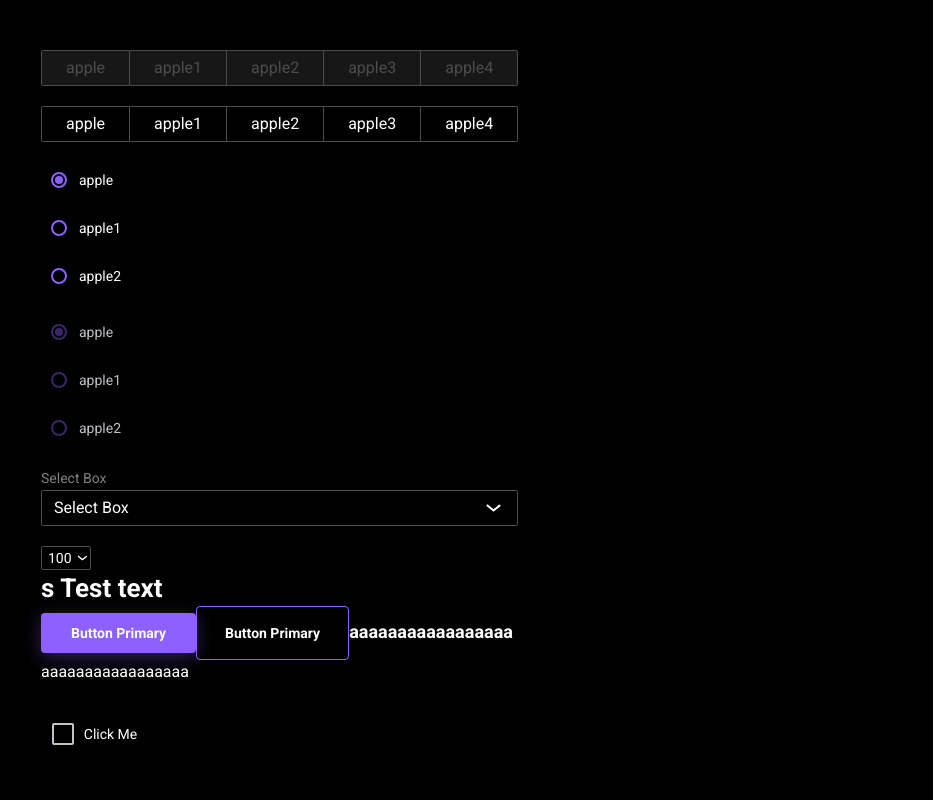
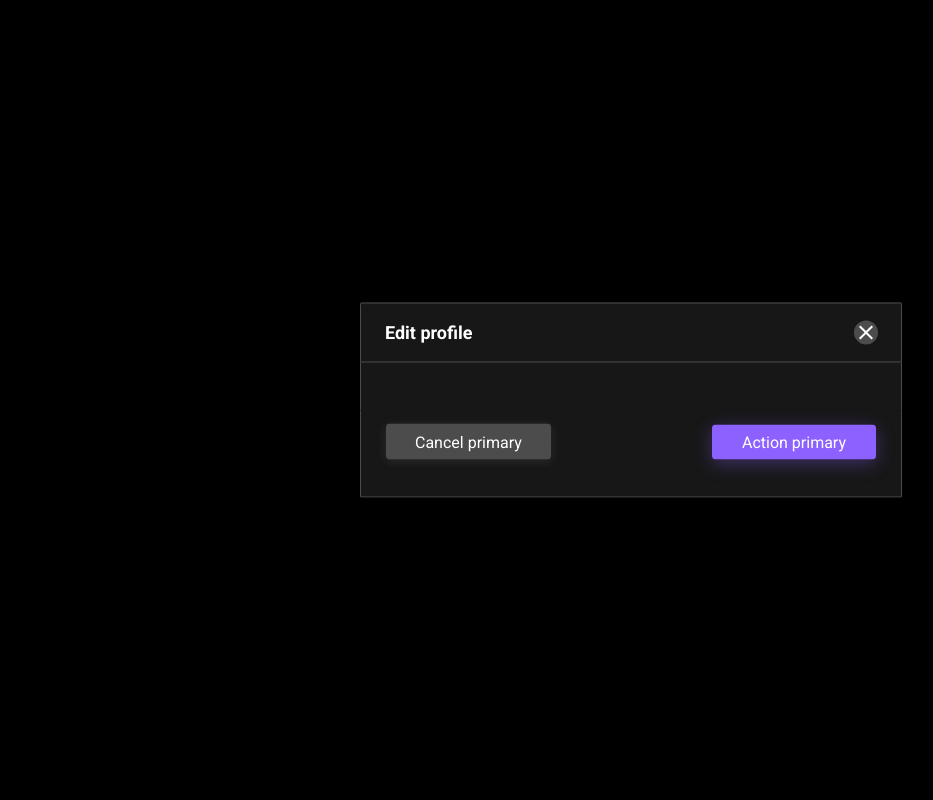
Before and after one commit to NeverwinterNights/saturday, a React (Vite) app: page / in a window 1280 px wide. Shown: the top 800 px of the page, without its empty margins (9-942 px from the left). Built offline with nearby package versions, Linux system fonts and the light colour scheme.

Commit message:
feat(Modals): add modals component

```diff
--- a/package.json
+++ b/package.json
@@ -16,6 +16,7 @@
     "@fontsource/roboto": "^5.0.3",
     "@radix-ui/react-avatar": "^1.0.3",
     "@radix-ui/react-checkbox": "^1.0.4",
+    "@radix-ui/react-dialog": "^1.0.4",
     "@radix-ui/react-dropdown-menu": "^2.0.5",
     "@radix-ui/react-form": "^0.0.3",
     "@radix-ui/react-label": "^2.0.2",
--- a/src/App.tsx
+++ b/src/App.tsx
@@ -5,6 +5,7 @@ import { Button } from './components/ui/button'
 import { CheckboxItem } from './components/ui/checkbox'
 import { Dropdown, DropdownItemWithIcon } from './components/ui/dropdown'
 import { Input } from './components/ui/input'
+import { Modals } from './components/ui/modals'
 import { RadioGroup } from './components/ui/radio-group'
 import { Select } from './components/ui/select'
 import { Tab, TabsType } from './components/ui/tabs'
@@ -36,81 +37,87 @@ export function App() {
   return (
     <div style={{ padding: '50px' }}>
       <div style={{ display: 'flex', flexDirection: 'column', gap: '20px' }}>
-        <Tab disabled tabs={optionsTabs} />
-        <Tab tabs={optionsTabs} />
-        <RadioGroup
-          options={optionsPrimary}
-          defaultValue={'apple'}
-          onValueChange={e => console.log(e)}
+        <Modals
+          title={'Edit profile'}
+          renderActionButton={() => <Button>Action primary</Button>}
+          renderCancelButton={() => <Button variant={'secondary'}>Cancel primary</Button>}
         />
-        <RadioGroup
-          options={optionsPrimary}
-          defaultValue={'apple'}
-          onValueChange={e => console.log(e)}
-          disabled
-        />
-        <Select
-          label={'Select Box'}
-          options={optionsPrimary}
-          value={valuePrimary}
-          onChange={e => setValuePrimary(e)}
-          width={'100%'}
-        />
-        <Select
-          variant={'pagination'}
-          options={optionsPagination}
-          value={valuePagination}
-          onChange={e => setValuePagination(e)}
-          width={'50px'}
-        />
+        {/*  <Tab disabled tabs={optionsTabs} />*/}
+        {/*  <Tab tabs={optionsTabs} />*/}
+        {/*  <RadioGroup*/}
+        {/*    options={optionsPrimary}*/}
+        {/*    defaultValue={'apple'}*/}
+        {/*    onValueChange={e => console.log(e)}*/}
+        {/*  />*/}
+        {/*  <RadioGroup*/}
+        {/*    options={optionsPrimary}*/}
+        {/*    defaultValue={'apple'}*/}
+        {/*    onValueChange={e => console.log(e)}*/}
+        {/*    disabled*/}
+        {/*  />*/}
+        {/*  <Select*/}
+        {/*    label={'Select Box'}*/}
+        {/*    options={optionsPrimary}*/}
+        {/*    value={valuePrimary}*/}
+        {/*    onChange={e => setValuePrimary(e)}*/}
+        {/*    width={'100%'}*/}
+        {/*  />*/}
+        {/*  <Select*/}
+        {/*    variant={'pagination'}*/}
+        {/*    options={optionsPagination}*/}
+        {/*    value={valuePagination}*/}
+        {/*    onChange={e => setValuePagination(e)}*/}
+        {/*    width={'50px'}*/}
+        {/*  />*/}
+        {/*</div>*/}
+        {/*<Typography variant="large" as="h1">*/}
+        {/*  s Test text*/}
+        {/*</Typography>*/}
+        {/*<Button variant="primary">*/}
+        {/*  <Typography color="inherit" variant="subtitle2">*/}
+        {/*    Button Primary*/}
+        {/*  </Typography>*/}
+        {/*</Button>*/}
+        {/*<Button variant="tertiary">*/}
+        {/*  <Typography color="inherit" variant="subtitle2">*/}
+        {/*    Button Primary*/}
+        {/*  </Typography>*/}
+        {/*</Button>*/}
+        {/*<Typography variant="h2" as="span">*/}
+        {/*  aaaaaaaaaaaaaaaaa*/}
+        {/*</Typography>*/}
+        {/*<Typography>aaaaaaaaaaaaaaaaa</Typography>*/}
+        {/*<div*/}
+        {/*  style={{*/}
+        {/*    width: 100,*/}
+        {/*    height: 100,*/}
+        {/*    display: 'flex',*/}
+        {/*    alignItems: 'center',*/}
+        {/*    justifyContent: 'center',*/}
+        {/*  }}*/}
+        {/*>*/}
+        {/*  <CheckboxItem label={'Click Me'} disabled={false} />*/}
+        {/*</div>*/}
+        {/*<div style={{ padding: 30 }}>*/}
+        {/*  <Input*/}
+        {/*    onChange={() => {}}*/}
+        {/*    value={''}*/}
+        {/*    label="Mail"*/}
+        {/*    placeholder={'Test input'}*/}
+        {/*    type="password"*/}
+        {/*  ></Input>*/}
+        {/*</div>*/}
+        {/*<div style={{ padding: 30 }}>*/}
+        {/*  <Input onChange={() => {}} value={''} searchInput placeholder={'Test input'}></Input>*/}
+        {/*</div>*/}
+
+        {/*<Dropdown>*/}
+        {/*  <>*/}
+        {/*    <DropdownItemWithIcon icon={<Eye />} text="Изменить" onSelect={() => {}} />*/}
+        {/*    <DropdownItemWithIcon icon={<Eye />} text="Удалить" onSelect={() => {}} />*/}
+        {/*  </>*/}
+        {/*</Dropdown>*/}
       </div>
-      <Typography variant="large" as="h1">
-        s Test text
-      </Typography>
-      <Button variant="primary">
-        <Typography color="inherit" variant="subtitle2">
-          Button Primary
-        </Typography>
-      </Button>
-      <Button variant="tertiary">
-        <Typography color="inherit" variant="subtitle2">
-          Button Primary
-        </Typography>
-      </Button>
-      <Typography variant="h2" as="span">
-        aaaaaaaaaaaaaaaaa
-      </Typography>
-      <Typography>aaaaaaaaaaaaaaaaa</Typography>
-      <div
-        style={{
-          width: 100,
-          height: 100,
-          display: 'flex',
-          alignItems: 'center',
-          justifyContent: 'center',
-        }}
-      >
-        <CheckboxItem label={'Click Me'} disabled={false} />
-      </div>
-      <div style={{ padding: 30 }}>
-        <Input
-          onChange={() => {}}
-          value={''}
-          label="Mail"
-          placeholder={'Test input'}
-          type="password"
-        ></Input>
-      </div>
-      <div style={{ padding: 30 }}>
-        <Input onChange={() => {}} value={''} searchInput placeholder={'Test input'}></Input>
-      </div>
-
-      <Dropdown>
-        <>
-          <DropdownItemWithIcon icon={<Eye />} text="Изменить" onSelect={() => {}} />
-          <DropdownItemWithIcon icon={<Eye />} text="Удалить" onSelect={() => {}} />
-        </>
-      </Dropdown>
     </div>
   )
 }
--- /dev/null
+++ b/src/assets/icons/CloseModal.tsx
@@ -0,0 +1,24 @@
+import { SVGProps } from 'react'
+
+export const CloseModal = (props: SVGProps<SVGSVGElement>) => (
+  <svg
+    width={24}
+    height={24}
+    viewBox="0 0 24 24"
+    fill="none"
+    xmlns="http://www.w3.org/2000/svg"
+    {...props}
+  >
+    <g clipPath="url(#clip0_5928_8175)">
+      <path
+        d="M19 6.41L17.59 5L12 10.59L6.41 5L5 6.41L10.59 12L5 17.59L6.41 19L12 13.41L17.59 19L19 17.59L13.41 12L19 6.41Z"
+        fill="white"
+      />
+    </g>
+    <defs>
+      <clipPath id="clip0_5928_8175">
+        <rect width={24} height={24} fill="white" />
+      </clipPath>
+    </defs>
+  </svg>
+)
--- /dev/null
+++ b/src/components/ui/modals/index.tsx
@@ -0,0 +1 @@
+export * from './modals.tsx'
--- /dev/null
+++ b/src/components/ui/modals/modals.module.scss
@@ -0,0 +1,110 @@
+.DialogOverlay {
+  position: fixed;
+  inset: 0;
+  opacity: 0.7;
+  animation: overlayShow 450ms cubic-bezier(0.16, 1, 0.3, 1);
+}
+
+.DialogContent {
+  position: fixed;
+  top: 50%;
+  left: 50%;
+  transform: translate(-50%, -50%);
+
+  width: 542px;
+
+  background-color: var(--color-dark-700);
+
+  animation: overlayShow 450ms cubic-bezier(0.16, 1, 0.3, 1);
+
+  &:focus {
+    outline: none;
+  }
+}
+
+.header {
+  display: flex;
+  align-items: center;
+  justify-content: space-between;
+
+  height: 60px;
+  padding: 18px 24px;
+
+  border: 1px solid var(--color-dark-500);
+  border-radius: 2px 2px 0 0;
+}
+
+.content {
+  display: flex;
+  gap: 24px;
+
+  padding: 24px 0;
+
+  border-right: 1px solid var(--color-dark-500);
+  border-left: 1px solid var(--color-dark-500);
+}
+
+.footer {
+  display: flex;
+  align-items: center;
+  justify-content: space-between;
+
+  width: 100%;
+  padding: 12px 24px 36px;
+
+  border: 1px solid var(--color-dark-500);
+  border-top: none;
+  border-radius: 0 0 2px 2px;
+
+  .actionBtn {
+    justify-content: end;
+  }
+}
+
+.IconButton {
+  all: unset;
+
+  cursor: pointer;
+
+  position: absolute;
+  top: 18px;
+  right: 24px;
+
+  outline: none;
+
+  &:hover svg {
+    background-color: var(--color-dark-500);
+    border-radius: 50%;
+  }
+
+  &:focus {
+    outline: none;
+
+    svg {
+      background-color: var(--color-dark-500);
+      border-radius: 50%;
+    }
+  }
+}
+
+@keyframes overlayShow {
+  from {
+    opacity: 0;
+  }
+
+  to {
+    opacity: 1;
+  }
+}
+
+@keyframes contentShow {
+  from {
+    transform: translate(-50%, -48%) scale(0.96);
+    opacity: 0;
+  }
+
+  to {
+    transform: translate(-50%, -50%) scale(1);
+    opacity: 1;
+  }
+}
--- /dev/null
+++ b/src/components/ui/modals/modals.tsx
@@ -0,0 +1,49 @@
+import { ComponentProps, FC, ReactNode } from 'react'
+
+import * as Dialog from '@radix-ui/react-dialog'
+
+import { CloseModal } from '../../../assets/icons/CloseModal.tsx'
+import { Typography } from '../../../components/ui/typography'
+
+import s from './modals.module.scss'
+
+export type ModalsType = {
+  children?: ReactNode
+  title?: string
+  renderCancelButton?: () => ReactNode
+  renderActionButton?: () => ReactNode
+  onOpenChange?: (value: boolean) => void
+} & ComponentProps<'div'>
+
+export const Modals: FC<ModalsType> = ({
+  children,
+  title,
+  onOpenChange,
+  renderActionButton,
+  renderCancelButton,
+}) => {
+  return (
+    <Dialog.Root open onOpenChange={onOpenChange}>
+      <Dialog.Portal>
+        <Dialog.Overlay className={s.DialogOverlay} />
+        <Dialog.Content className={s.DialogContent}>
+          <div className={s.header}>
+            <Dialog.Title>
+              <Typography variant={'h2'}>{title}</Typography>
+            </Dialog.Title>
+            <Dialog.Close className={s.IconButton} aria-label="Close">
+              <CloseModal />
+            </Dialog.Close>
+          </div>
+
+          <div className={s.content}>{children}</div>
+
+          <div className={s.footer}>
+            <Dialog.Close>{renderCancelButton?.()}</Dialog.Close>
+            <Dialog.Close className={s.actionBtn}>{renderActionButton?.()}</Dialog.Close>
+          </div>
+        </Dialog.Content>
+      </Dialog.Portal>
+    </Dialog.Root>
+  )
+}
```
Also changed, not shown: 1 other file (tests, documents, lock files or other folders).
